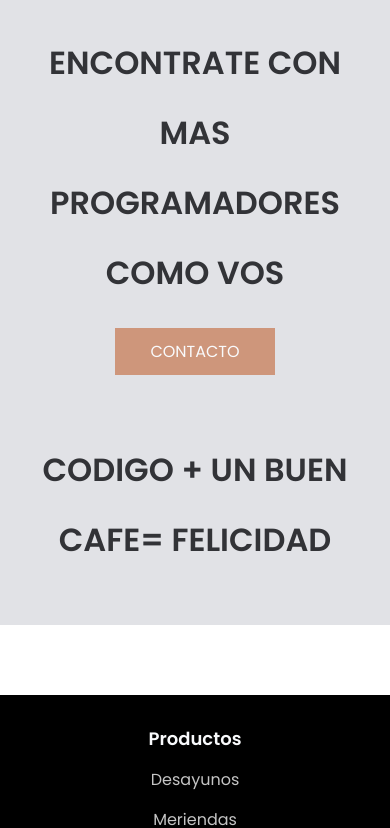
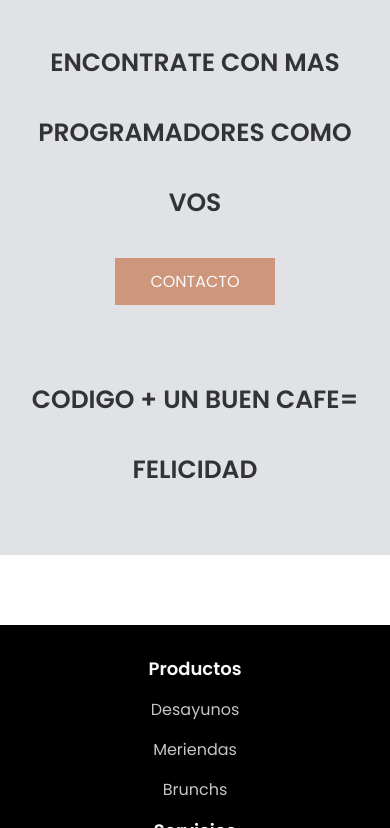
Before and after one commit to MiltonTarqui/Proyecto-3, a plain HTML site: page index.html in a window 390 px wide. Shown: the part 2956-3784 px from the top of the page. Drawn offline with Linux system fonts and the light colour scheme.

Commit message:
responsive

```diff
--- a/css/estilos.css
+++ b/css/estilos.css
@@ -312,7 +312,7 @@ p{
 
 /* Responsive Tablet */
 
-@media(max-width: 1100px){
+@media (max-width: 1100px){
 
         .menu{
                 padding: 0px;
@@ -354,51 +354,25 @@ p{
                 font-size: 3em;
         }
 
-
-/*
-        .general{
-                flex-direction: column;
+        .general-1 {
+                width: 50%;
+                padding: 50px 150px 50px 50px;
 
         }
 
-        .general-1{
-
-                width: 100%;
-                padding: 30px;
-                text-align: center;
+        .general h2{
+                font-size: 25px;
         }
 
-        h2{
-                font-size: 2em;
+
+        .footer{
+                padding: 20px;
         }
 
-        .general-2, .general-3{
-                display: none;
-        }
-
-        .footer{
-                padding: 30px;
-        }
-
-        .footer-content{
-                flex-direction: column;
-                text-align: center;
-        }  */
 }
 
 
-
-
-
-
-
-
-
-
-
-
 /* Responsive celular */
-
 
 @media(max-width:800px) {
         .menu{
```
